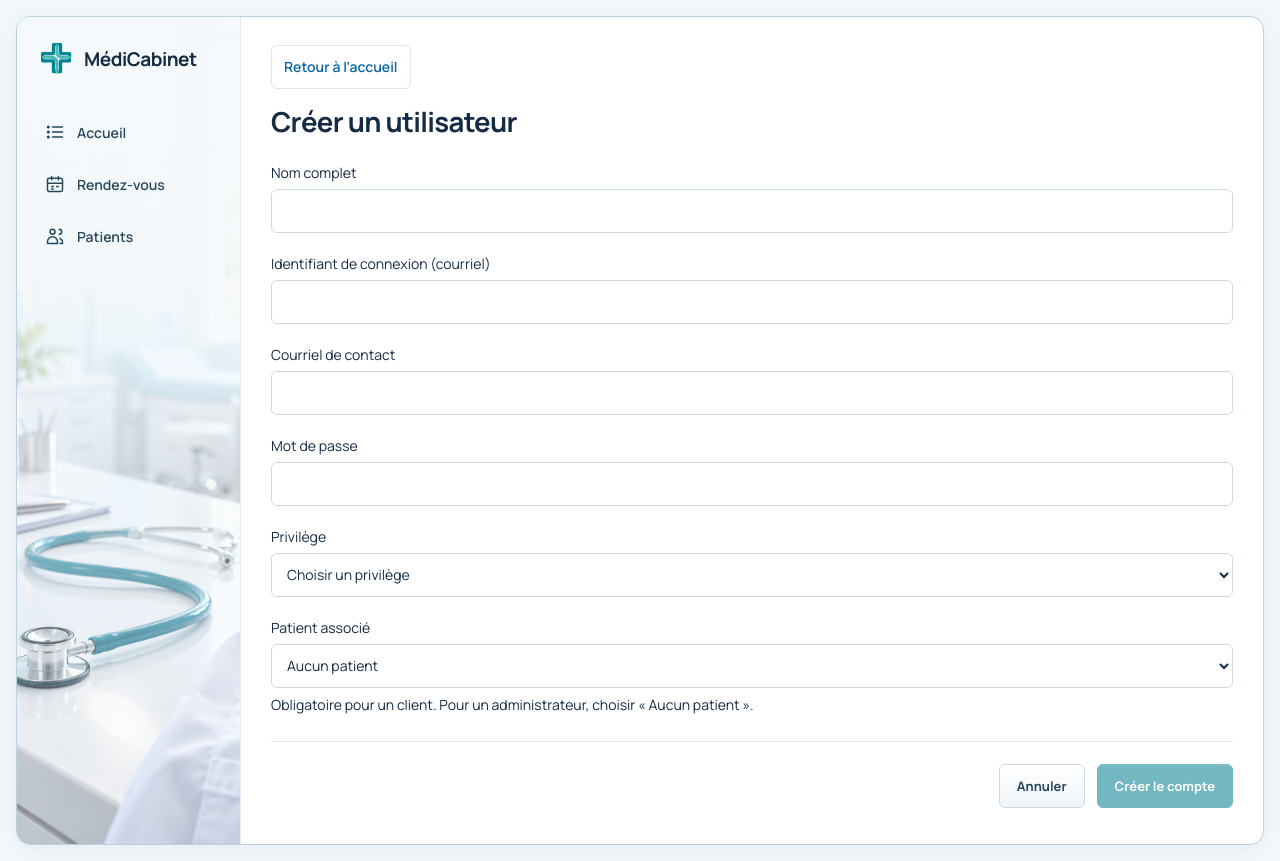
After one commit to salim-kabene/medicabinet-tp2-mvc, a PHP site: page /user/create in a window 1280 px wide. The commit adds this page. Run offline with PHP 8.4, Linux system fonts and the light colour scheme; data comes from the database, SQL or seed files in the repository.

Commit message:
feat: afficher le formulaire de creation des utilisateurs

```diff
--- /dev/null
+++ b/controllers/UserController.php
@@ -0,0 +1,42 @@
+<?php
+
+namespace App\Controllers;
+
+use App\Models\Privilege;
+use App\Models\Patient;
+use App\Providers\View;
+use PDOException;
+
+class UserController
+{
+    public function create(): void
+    {
+        try {
+            $privilegeModel = new Privilege();
+            $privileges = $privilegeModel->select("privilege");
+
+            $patientModel = new Patient();
+            $patients = $patientModel->select("last_name");
+        } catch (PDOException $exception) {
+            error_log("Erreur SQL dans UserController : " . $exception->getMessage());
+
+            http_response_code(500);
+
+            View::render("error", [
+                "pageTitle" => "Service indisponible — MédiCabinet",
+                "message" => "Impossible de charger le formulaire.",
+            ]);
+
+            return;
+        }
+
+        View::render("user/create", [
+            "pageTitle" => "Créer un utilisateur — MédiCabinet",
+            "privileges" => $privileges,
+            "patients" => $patients,
+            "values" => [],
+            "errors" => [],
+            "csrfToken" => $_SESSION["csrf_token"],
+        ]);
+    }
+}
--- a/routes/web.php
+++ b/routes/web.php
@@ -17,5 +17,6 @@ Route::post("/appointment/create", "AppointmentController@store");
 Route::post("/appointment/edit", "AppointmentController@update");
 Route::post("/appointment/delete", "AppointmentController@delete");
 
+Route::get("/user/create", "UserController@create");
 
 Route::dispatch();
--- /dev/null
+++ b/views/user/create.php
@@ -0,0 +1,118 @@
+<!DOCTYPE html>
+<html lang="fr">
+
+<head>
+    {{ include('layouts/head.php') }}
+</head>
+
+<body>
+    <div class="app-layout">
+        {{ include('layouts/sidebar.php', {
+            activePage: 'users'
+        }) }}
+
+        <div class="app-layout__content">
+            <main class="appointment-editor">
+                <header class="appointment-editor__header">
+                    <a class="back-link" href="{{ base }}/">
+                        Retour à l’accueil
+                    </a>
+
+                    <h1>Créer un utilisateur</h1>
+                </header>
+
+                {% if errors %}
+                <div class="appointment-form__errors" role="alert">
+                    <p>Veuillez corriger les erreurs suivantes :</p>
+
+                    <ul>
+                        {% for error in errors %}
+                        <li>{{ error }}</li>
+                        {% endfor %}
+                    </ul>
+                </div>
+                {% endif %}
+
+                <form action="{{ base }}/user/create" method="post">
+                    <input type="hidden" name="csrf_token" value="{{ csrfToken }}">
+
+                    <div class="appointment-form__fields">
+                        <div class="form-field">
+                            <label for="name">Nom complet</label>
+                            <input class="form-field__control" type="text" id="name" name="name"
+                                value="{{ values.name|default('') }}" minlength="2" maxlength="50" required>
+                        </div>
+
+                        <div class="form-field">
+                            <label for="username">
+                                Identifiant de connexion (courriel)
+                            </label>
+                            <input class="form-field__control" type="email" id="username" name="username"
+                                value="{{ values.username|default('') }}" maxlength="50" autocomplete="username"
+                                required>
+                        </div>
+
+                        <div class="form-field">
+                            <label for="email">Courriel de contact</label>
+                            <input class="form-field__control" type="email" id="email" name="email"
+                                value="{{ values.email|default('') }}" maxlength="100" required>
+                        </div>
+
+                        <div class="form-field">
+                            <label for="password">Mot de passe</label>
+                            <input class="form-field__control" type="password" id="password" name="password"
+                                autocomplete="new-password" required>
+                        </div>
+
+                        <div class="form-field">
+                            <label for="privilege-id">Privilège</label>
+                            <select class="form-field__control" id="privilege-id" name="privilege_id" required>
+                                <option value="">Choisir un privilège</option>
+
+                                {% for privilege in privileges %}
+                                <option value="{{ privilege.id }}"
+                                    {% if values.privilege_id|default('') == privilege.id %} selected {% endif %}>
+                                    {{ privilege.privilege }}
+                                </option>
+                                {% endfor %}
+                            </select>
+                        </div>
+
+                        <div class="form-field">
+                            <label for="patient-id">Patient associé</label>
+                            <select class="form-field__control" id="patient-id" name="patient_id"
+                                aria-describedby="patient-help">
+                                <option value="">Aucun patient</option>
+
+                                {% for patient in patients %}
+                                <option value="{{ patient.id }}" {% if values.patient_id|default('') == patient.id %}
+                                    selected {% endif %}>
+                                    {{ patient.first_name }}
+                                    {{ patient.last_name }}
+                                </option>
+                                {% endfor %}
+                            </select>
+
+                            <p id="patient-help">
+                                Obligatoire pour un client.
+                                Pour un administrateur, choisir « Aucun patient ».
+                            </p>
+                        </div>
+                    </div>
+
+                    <div class="appointment-form__actions">
+                        <a class="button button--secondary" href="{{ base }}/">
+                            Annuler
+                        </a>
+
+                        <button class="button button--primary" type="submit" disabled>
+                            Créer le compte
+                        </button>
+                    </div>
+                </form>
+            </main>
+        </div>
+    </div>
+</body>
+
+</html>
```
